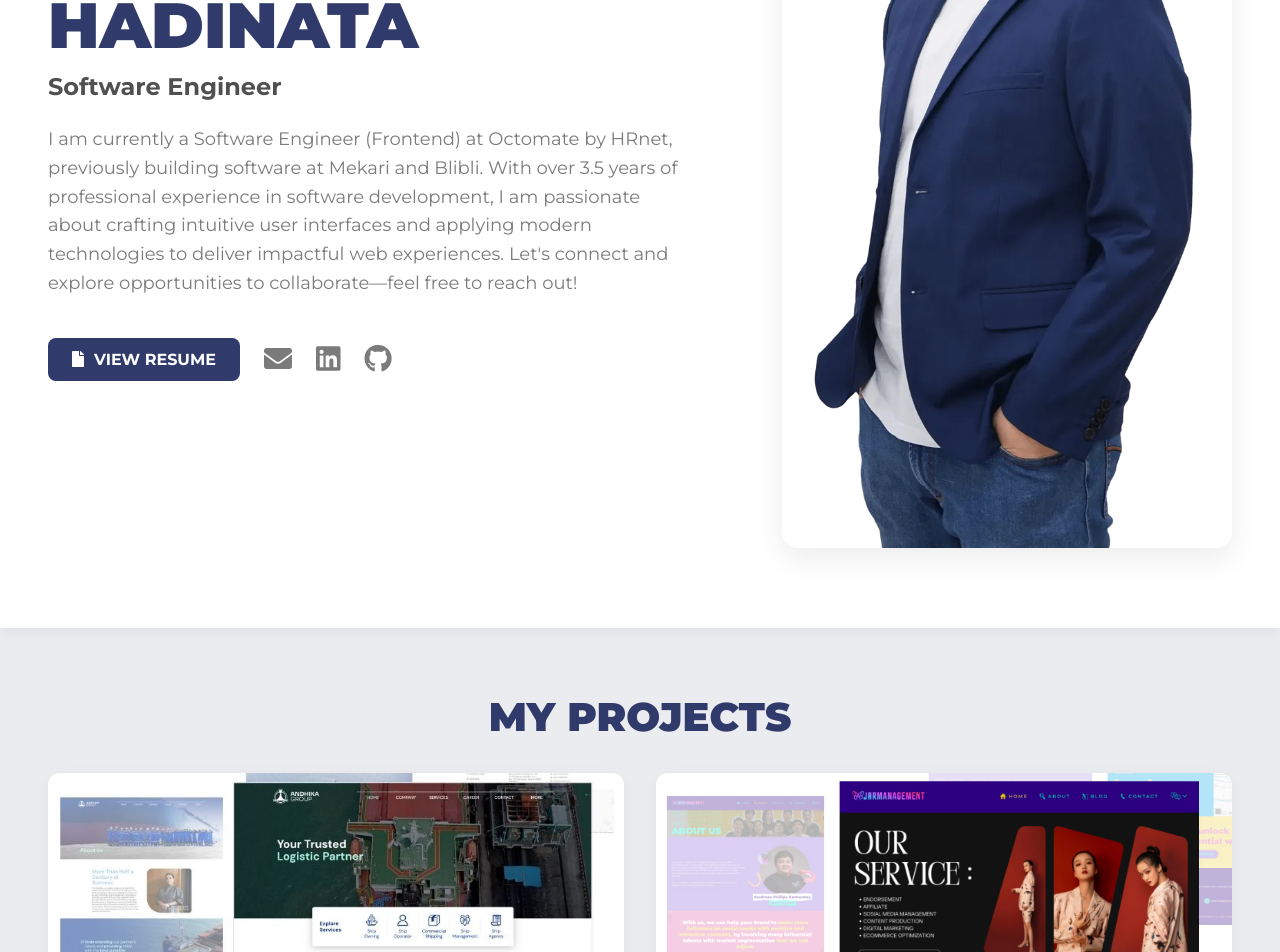
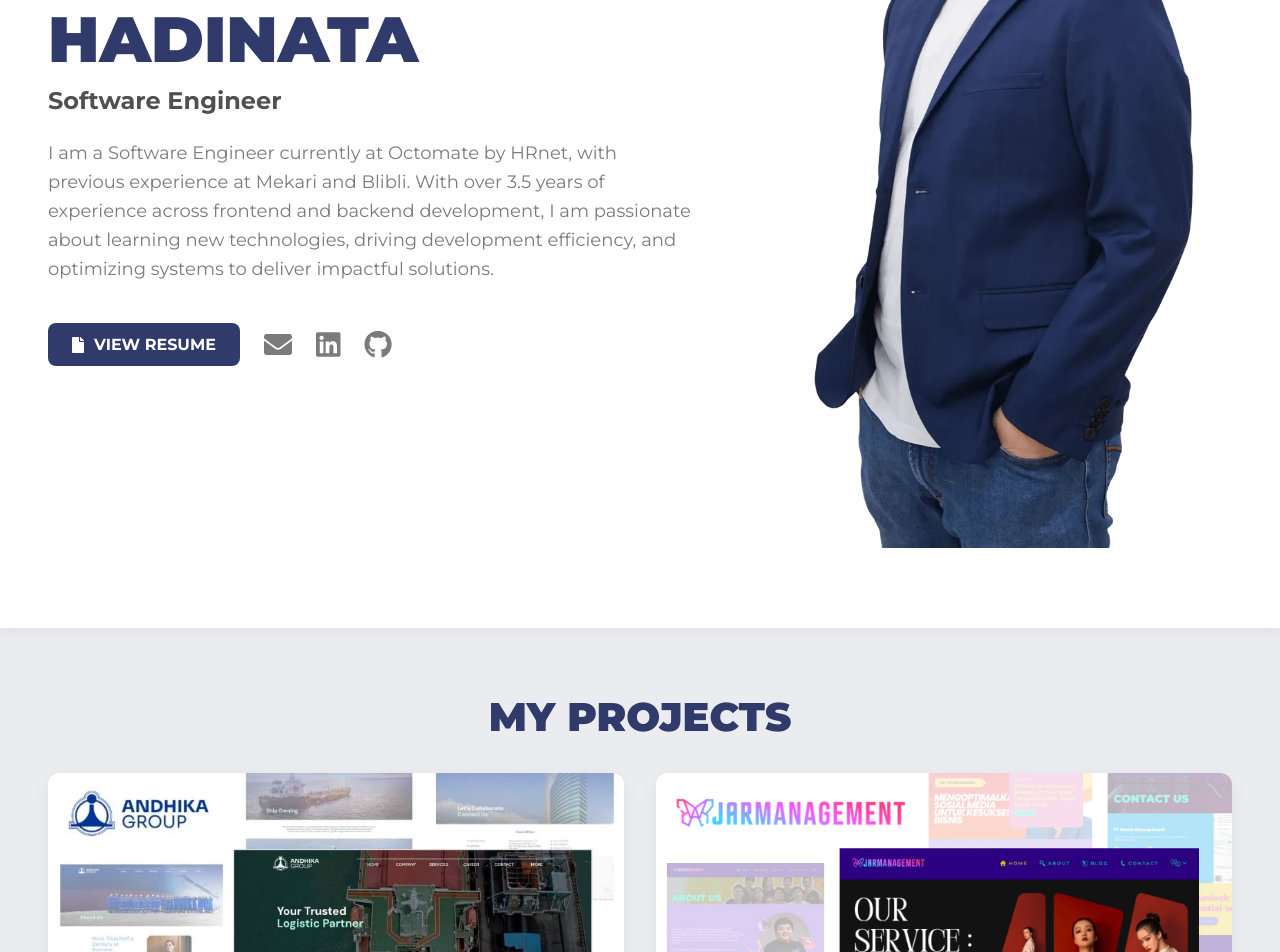
Before and after one commit to Mcooldown/personal-website, a Next.js app: page / in a window 1280 px wide. Shown: the part 400-1352 px from the top of the page. Built offline with nearby package versions, Linux system fonts and the light colour scheme.

Commit message:
ignore .next

```diff
--- a/src/app/home.scss
+++ b/src/app/home.scss
@@ -121,9 +121,7 @@
       max-width: 450px;
       height: auto;
       object-fit: cover;
-      align-self: center;
-      border-radius: 16px;
-      box-shadow: 0 10px 30px rgba(0, 0, 0, 0.08);
+      align-self: flex-end;
 
       @include mobile {
         display: none;
@@ -179,13 +177,13 @@
 
         &__image {
           width: 100%;
-          height: 250px;
           overflow: hidden;
+          background-color: $color-light-gray;
 
           .thumbnail {
             width: 100%;
-            height: 100%;
-            object-fit: cover;
+            height: auto;
+            display: block;
           }
         }
 
--- a/src/app/layout.tsx
+++ b/src/app/layout.tsx
@@ -5,13 +5,13 @@ import "./globals.scss";
 import "@fortawesome/fontawesome-free/css/all.min.css";
 
 export const metadata: Metadata = {
-  title: "Vincent Hadinata | Front-end Engineer",
-  description: "Portfolio of Vincent Hadinata, a Front-end Engineer currently at Octomate by HRnet, passionate about crafting intuitive user interfaces and impactful web experiences.",
-  keywords: ["Vincent Hadinata", "Front-end Engineer", "Software Engineer", "Portfolio", "Web Development", "React", "Next.js", "Octomate"],
+  title: "Vincent Hadinata | Software Engineer",
+  description: "Portfolio of Vincent Hadinata, a Software Engineer (Frontend) currently at Octomate by HRnet, passionate about crafting intuitive user interfaces and impactful web experiences.",
+  keywords: ["Vincent Hadinata", "Software Engineer (Frontend)", "Software Engineer", "Portfolio", "Web Development", "React", "Next.js", "Octomate"],
   authors: [{ name: "Vincent Hadinata" }],
   openGraph: {
-    title: "Vincent Hadinata | Front-end Engineer",
-    description: "Portfolio of Vincent Hadinata, a Front-end Engineer currently at Octomate by HRnet, passionate about crafting intuitive user interfaces and impactful web experiences.",
+    title: "Vincent Hadinata | Software Engineer",
+    description: "Portfolio of Vincent Hadinata, a Software Engineer (Frontend) currently at Octomate by HRnet, passionate about crafting intuitive user interfaces and impactful web experiences.",
     url: "https://vincenthadinata.com",
     siteName: "Vincent Hadinata Portfolio",
     images: [
--- a/src/app/page.tsx
+++ b/src/app/page.tsx
@@ -26,13 +26,11 @@ export default function Home() {
             <h1 className="content__title">VINCENT HADINATA</h1>
             <h2 className="content__subtitle">Software Engineer</h2>
             <p className="content__description">
-              I am currently a Software Engineer (Frontend) at Octomate by HRnet,
-              previously building software at Mekari and Blibli. With over 3.5
-              years of professional experience in software development, I am
-              passionate about crafting intuitive user interfaces and applying
-              modern technologies to deliver impactful web experiences. Let's
-              connect and explore opportunities to collaborate—feel free to reach
-              out!
+              I am a Software Engineer currently at Octomate by HRnet, with
+              previous experience at Mekari and Blibli. With over 3.5 years of
+              experience across frontend and backend development, I am passionate
+              about learning new technologies, driving development efficiency,
+              and optimizing systems to deliver impactful solutions.
             </p>
             <div className="content__actions">
               <a href={`/${config.path.resume}`} target="_blank" rel="noopener noreferrer" className="btn-resume">
```
Also changed, not shown: src/app/project/[slug]/page.tsx (+6 -4 lines), 1 other file (tests, documents, lock files or other folders).
